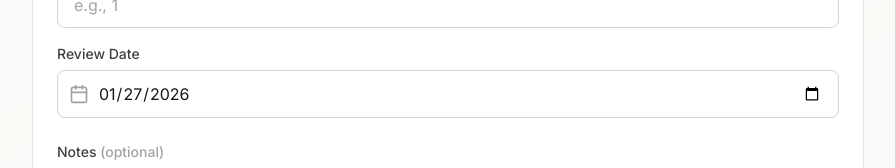
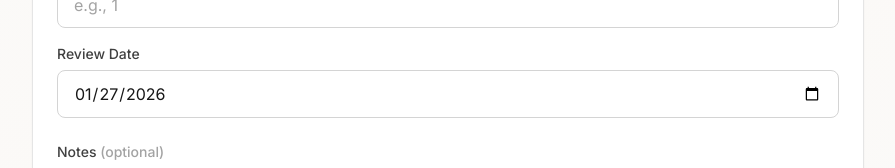
Before and after one commit to myaschmitz/codereps, a Next.js app: page / in a window 1280 px wide. Shown: the part 463-631 px from the top of the page, without its empty margins (192-1087 px from the left). Built offline with nearby package versions, Linux system fonts and the light colour scheme.

Commit message:
datepicker UI width fixes for iOS

```diff
--- a/src/components/ProblemInput.tsx
+++ b/src/components/ProblemInput.tsx
@@ -163,7 +163,10 @@ export default function ProblemInput({ onProblemAdded }: ProblemInputProps) {
           htmlFor="problem-number"
           className="mb-1.5 block text-sm font-medium text-neutral-700 dark:text-neutral-300"
         >
-          Problem Number <span className="text-neutral-400 dark:text-neutral-500">(optional)</span>
+          Problem Number{" "}
+          <span className="text-neutral-400 dark:text-neutral-500">
+            (optional)
+          </span>
         </label>
         <input
           id="problem-number"
@@ -189,9 +192,8 @@ export default function ProblemInput({ onProblemAdded }: ProblemInputProps) {
             type="date"
             value={reviewDate}
             onChange={(e) => setReviewDate(e.target.value)}
-            className="min-w-0 max-w-full w-full rounded-lg border border-neutral-300 bg-white px-4 py-2.5 pl-10 text-neutral-900 transition-colors focus:border-primary-500 focus:outline-none focus:ring-2 focus:ring-primary-500/20 dark:border-neutral-600 dark:bg-neutral-700 dark:text-neutral-100 dark:[color-scheme:dark]"
+            className="min-w-0 max-w-full w-full rounded-lg border border-neutral-300 bg-white sm:px-4 py-2.5 text-neutral-900 transition-colors focus:border-primary-500 focus:outline-none focus:ring-2 focus:ring-primary-500/20 dark:border-neutral-600 dark:bg-neutral-700 dark:text-neutral-100 dark:[color-scheme:dark]"
           />
-          <Calendar className="absolute left-3 top-1/2 h-5 w-5 -translate-y-1/2 text-neutral-400 dark:text-neutral-500" />
         </div>
       </div>
 
@@ -201,7 +203,10 @@ export default function ProblemInput({ onProblemAdded }: ProblemInputProps) {
           htmlFor="review-notes"
           className="mb-1.5 block text-sm font-medium text-neutral-700 dark:text-neutral-300"
         >
-          Notes <span className="text-neutral-400 dark:text-neutral-500">(optional)</span>
+          Notes{" "}
+          <span className="text-neutral-400 dark:text-neutral-500">
+            (optional)
+          </span>
         </label>
         <textarea
           id="review-notes"
```
